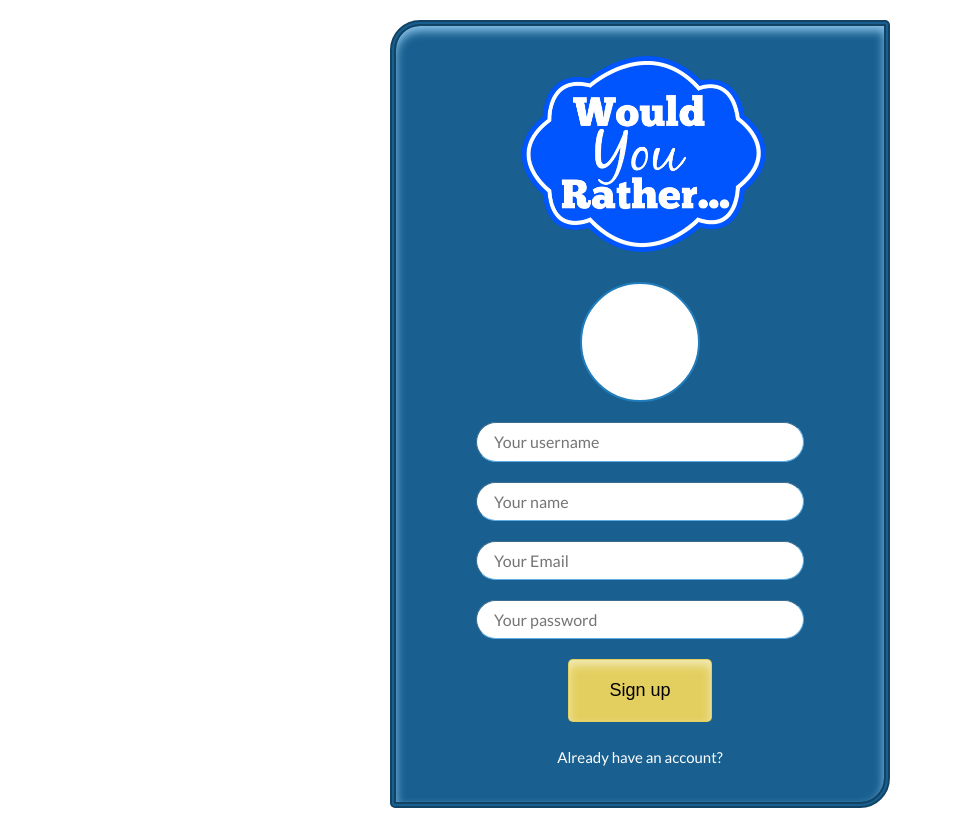
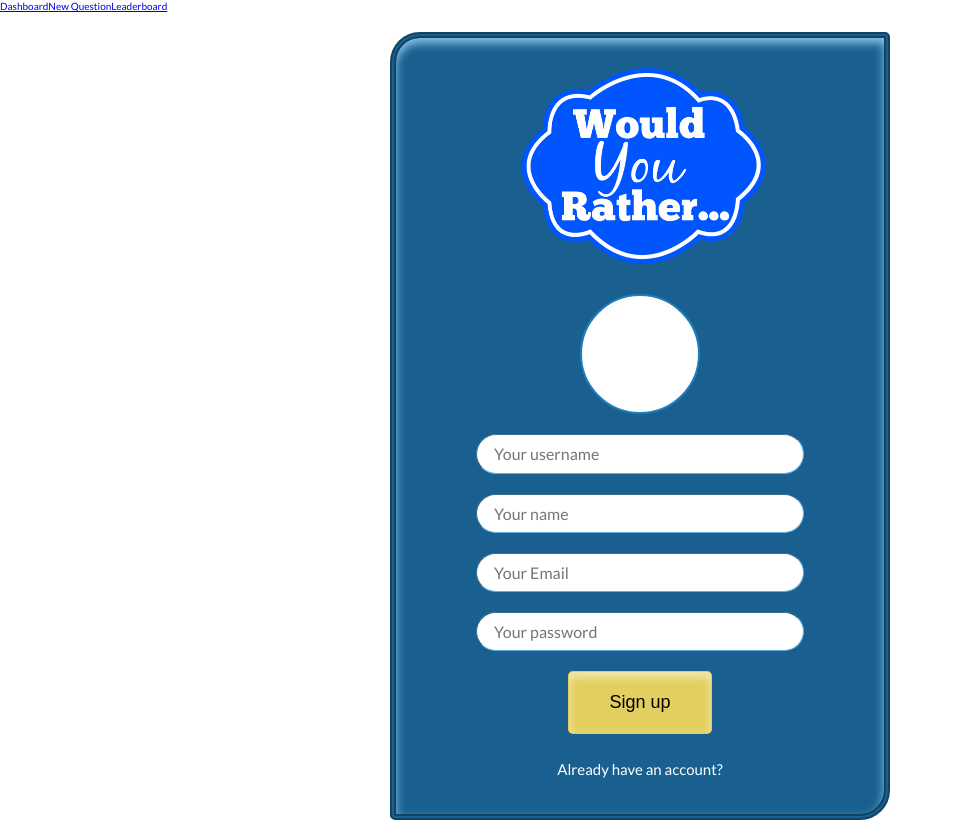
Before and after one commit to m7m9d-a7medy/reactnd-Would-you-rather, a React (Create React App) app: page /auth in a window 1280 px wide. Shown: the whole page, without its empty margins (0-953 px from the left). Built offline with nearby package versions, Linux system fonts and the light colour scheme.

Commit message:
feat: Basic routing enabled

```diff
--- a/src/components/App.js
+++ b/src/components/App.js
@@ -1,14 +1,37 @@
 import React, { Component } from 'react'
+import { connect } from 'react-redux'
+import { logout } from '../store/actions/auth'
+import { Switch, Route, Redirect } from 'react-router-dom'
 import Auth from './pages/Auth/Auth'
+import Dashboard from './pages/Dashboard/Dashboard'
+import Navigation from './layout/navigation/Navigation'
 
 class App extends Component {
+  logout = () => {
+    this.props.dispatch(logout())
+  }
+
   render() {
     return (
       <div>
-        <Auth />
+        <Navigation />
+        <Switch>
+          <Route path='/dashboard' component={Dashboard} />
+          <Route path='/auth' component={Auth} />
+          <Route path='/questions/:id' render={() => <p>Question</p>} />
+          <Route path='/add' render={() => <p>New Question</p>} />
+          <Route path='/leaderboard' render={() => <p>Leaderboard</p>} />
+          <Redirect to='/auth' />
+        </Switch>
       </div>
     )
   }
 }
 
-export default App
+const mapStateToProps = ({ authedUserData }) => {
+  return {
+    authenticated: authedUserData !== null
+  }
+}
+
+export default connect(mapStateToProps)(App)
--- /dev/null
+++ b/src/components/layout/navigation/Navigation.js
@@ -0,0 +1,22 @@
+import React from 'react'
+import { connect } from 'react-redux'
+import { Link } from 'react-router-dom'
+import classes from './Navigation.module.css'
+
+const Navigation = props => {
+    return (
+        <nav className={classes.Navigation}>
+            <Link to='/dashboard'>Dashboard</Link>
+            <Link to='/add'>New Question</Link>
+            <Link to='/leaderboard'>Leaderboard</Link>
+        </nav>
+    )
+}
+
+const mapStateToProps = ({ authedUserData }) => {
+    return {
+        authenticated: authedUserData !== null
+    }
+}
+
+export default connect(mapStateToProps)(Navigation)
--- /dev/null
+++ b/src/components/layout/navigation/Navigation.module.css
@@ -0,0 +1,3 @@
+.Navigation {
+
+}
--- a/src/components/pages/Auth/Auth.js
+++ b/src/components/pages/Auth/Auth.js
@@ -1,9 +1,10 @@
 import React, { Component, Fragment } from 'react'
 import { connect } from 'react-redux'
+import { Redirect } from 'react-router-dom'
 import classes from './Auth.module.css'
 import logo from '../../../assets/imgs/logo.png'
 import ImageInput from './ImageInput/ImageInput'
-import { initAuth, logout } from '../../../store/actions/auth'
+import { initAuth } from '../../../store/actions/auth'
 
 class Auth extends Component {
     state = {
@@ -29,10 +30,6 @@ class Auth extends Component {
         }))
     }
 
-    logout = () => {
-        this.props.dispatch(logout())
-    }
-
     handleSubmit = e => {
         e.preventDefault()
         console.log('Submitted', this.state)
@@ -43,6 +40,11 @@ class Auth extends Component {
 
     render() {
         const { email, password, username, name, avatarURL, isSignUp } = this.state
+        const { authenticated } = this.props
+
+        if (authenticated) {
+            return <Redirect to='/dashboard' />
+        }
 
         let signUpFields = null
         if (isSignUp) {
@@ -111,15 +113,15 @@ class Auth extends Component {
                 <p className={classes.SwitchLink} onClick={this.switchSubmitType}>
                     {isSignUp ? 'Already have an account?' : 'Register now'}
                 </p>
-                {/* Test */}
-                {/*
-                <button href='' onClick={this.logout}>
-                    Logout
-                </button>
-                */}
             </div>
         )
     }
 }
 
-export default connect()(Auth)
+const mapStateToProps = ({authedUserData}) => {
+    return {
+        authenticated: authedUserData !== null
+    }
+}
+
+export default connect(mapStateToProps)(Auth)
--- /dev/null
+++ b/src/components/pages/Dashboard/Dashboard.js
@@ -0,0 +1,26 @@
+import React, { Component } from 'react'
+import { connect } from 'react-redux'
+import { Redirect } from 'react-router-dom'
+
+class Dashboard extends Component {
+    render() {
+        const { authenticated } = this.props
+        if (!authenticated) {
+            return <Redirect to='/' />
+        }
+
+        return (
+            <div>
+                Dashboard
+            </div>
+        )
+    }
+}
+
+const mapStateToProps = ({ authedUserData }) => {
+    return {
+        authenticated: authedUserData !== null
+    }
+}
+
+export default connect(mapStateToProps)(Dashboard)
```
Also changed, not shown: src/components/pages/Leaderboard/Leaderboard.js (added).
